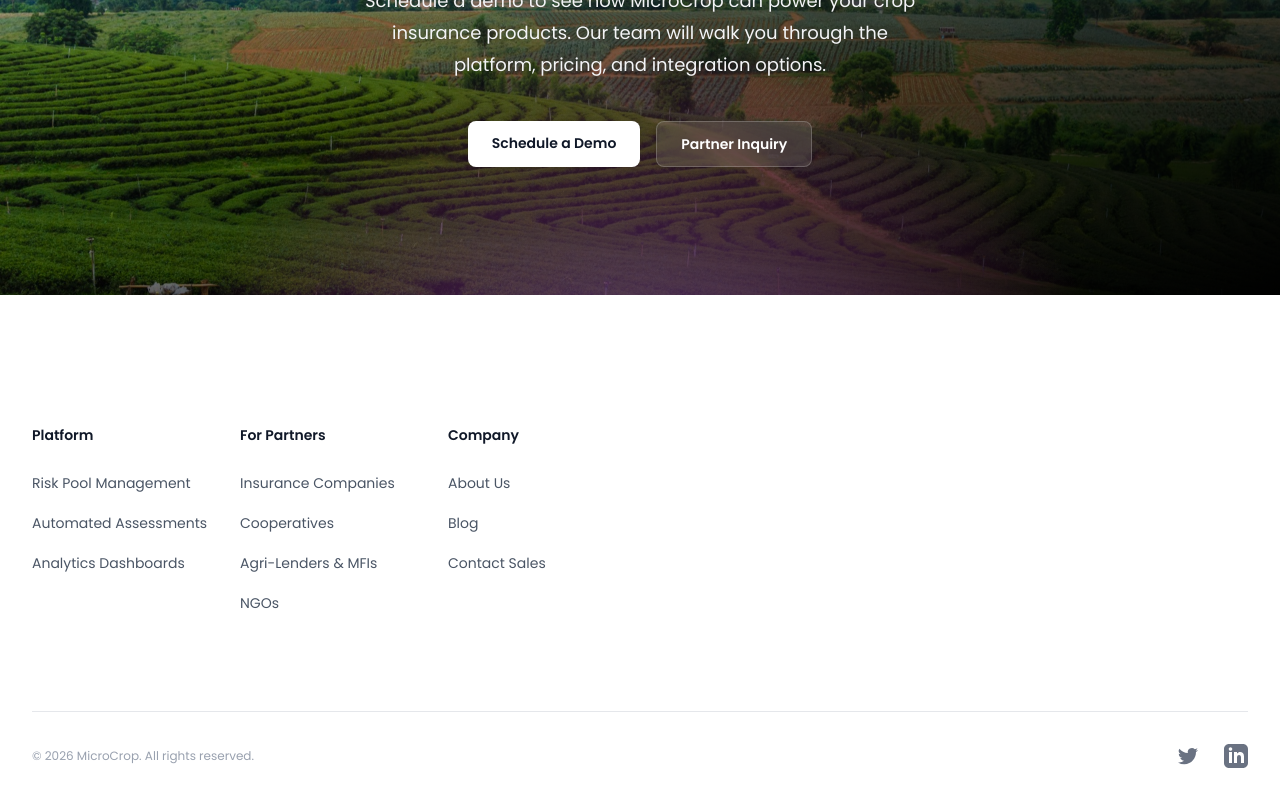
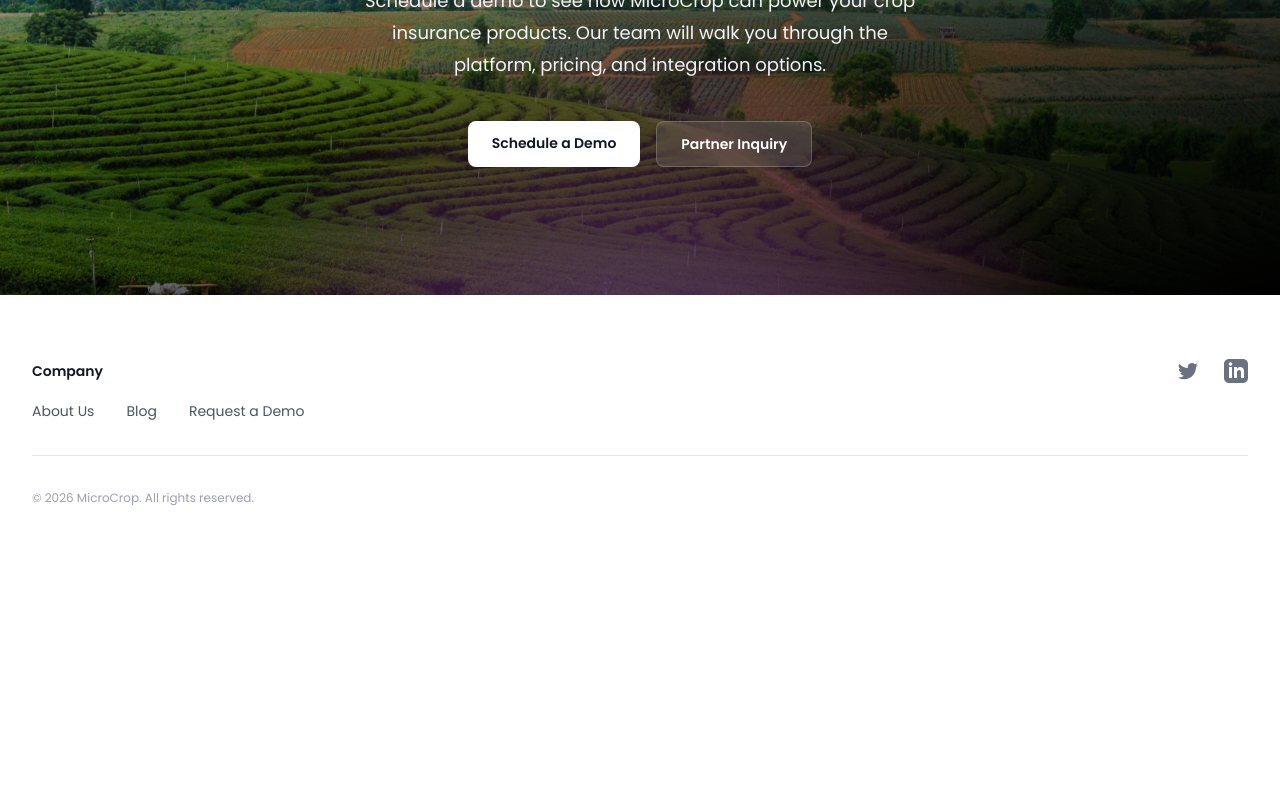
Before and after one commit to Microcrop-Protocol/micro-crop-1, a Next.js app: page / in a window 1280 px wide. Shown: the part 8437-9237 px from the top of the page. After the commit the page ends 8977 px from the top, so only its background shows below. Built offline with nearby package versions, Linux system fonts and the light colour scheme.

Commit message:
fix: remove Platform and Partners sections from footer, simplify layout

```diff
--- a/components/Footer.tsx
+++ b/components/Footer.tsx
@@ -1,21 +1,10 @@
 import { JSX, SVGProps } from "react"
 
 const navigation = {
-  platform: [
-    { name: 'Risk Pool Management', href: '#platform' },
-    { name: 'Automated Assessments', href: '#platform' },
-    { name: 'Analytics Dashboards', href: '#platform' },
-  ],
-  partners: [
-    { name: 'Insurance Companies', href: '#partners' },
-    { name: 'Cooperatives', href: '#partners' },
-    { name: 'Agri-Lenders & MFIs', href: '#partners' },
-    { name: 'NGOs', href: '#partners' },
-  ],
   company: [
     { name: 'About Us', href: '/about' },
     { name: 'Blog', href: '/blog' },
-    { name: 'Contact Sales', href: '#contact' },
+    { name: 'Request a Demo', href: '#contact' },
   ],
   social: [
     {
@@ -49,38 +38,11 @@ export default function Footer() {
       <h2 id="footer-heading" className="sr-only">
         Footer
       </h2>
-      <div className="mx-auto max-w-7xl px-6 pb-8 pt-20 sm:pt-24 lg:px-8 lg:pt-32">
-        <div className="xl:grid xl:grid-cols-3 xl:gap-8">
-          <div className="grid grid-cols-2 gap-8 xl:col-span-2">
-            <div className="md:grid md:grid-cols-2 md:gap-8">
-              <div>
-                <h3 className="text-sm font-semibold leading-6 text-gray-900">Platform</h3>
-                <ul role="list" className="mt-6 space-y-4">
-                  {navigation.platform.map((item) => (
-                    <li key={item.name}>
-                      <a href={item.href} className="text-sm leading-6 text-gray-600 hover:text-gray-900">
-                        {item.name}
-                      </a>
-                    </li>
-                  ))}
-                </ul>
-              </div>
-              <div className="mt-10 md:mt-0">
-                <h3 className="text-sm font-semibold leading-6 text-gray-900">For Partners</h3>
-                <ul role="list" className="mt-6 space-y-4">
-                  {navigation.partners.map((item) => (
-                    <li key={item.name}>
-                      <a href={item.href} className="text-sm leading-6 text-gray-600 hover:text-gray-900">
-                        {item.name}
-                      </a>
-                    </li>
-                  ))}
-                </ul>
-              </div>
-            </div>
+      <div className="mx-auto max-w-7xl px-6 pb-8 pt-12 sm:pt-16 lg:px-8">
+        <div className="md:flex md:items-start md:justify-between">
           <div>
             <h3 className="text-sm font-semibold leading-6 text-gray-900">Company</h3>
-              <ul role="list" className="mt-6 space-y-4">
+            <ul role="list" className="mt-4 flex gap-x-8">
               {navigation.company.map((item) => (
                 <li key={item.name}>
                   <a href={item.href} className="text-sm leading-6 text-gray-600 hover:text-gray-900">
@@ -90,10 +52,7 @@ export default function Footer() {
               ))}
             </ul>
           </div>
-          </div>
-        </div>
-        <div className="mt-16 border-t border-gray-200 pt-8 sm:mt-20 md:flex md:items-center md:justify-between lg:mt-24">
-          <div className="flex space-x-6 md:order-2">
+          <div className="mt-6 flex space-x-6 md:mt-0">
             {navigation.social.map((item) => (
               <a key={item.name} href={item.href} className="text-gray-500 hover:text-gray-400">
                 <span className="sr-only">{item.name}</span>
@@ -101,7 +60,9 @@ export default function Footer() {
               </a>
             ))}
           </div>
-          <p className="mt-8 text-xs leading-5 text-gray-400 md:order-1 md:mt-0">
+        </div>
+        <div className="mt-8 border-t border-gray-200 pt-8">
+          <p className="text-xs leading-5 text-gray-400">
             &copy; 2026 MicroCrop. All rights reserved.
           </p>
         </div>
```
Lines whose indentation alone changed are shown as unchanged.
